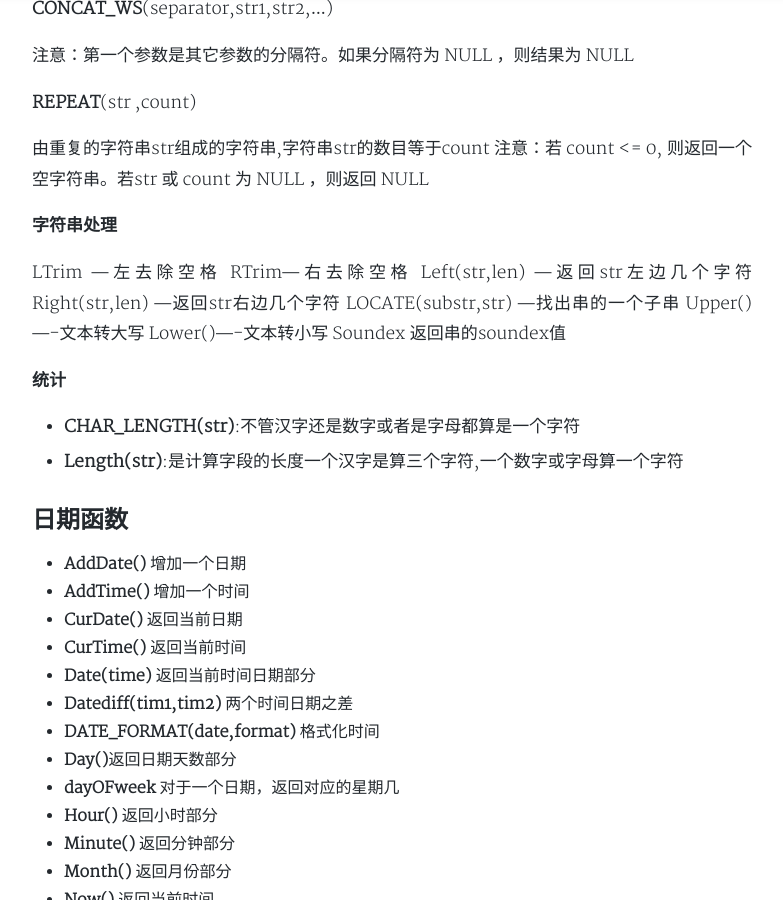
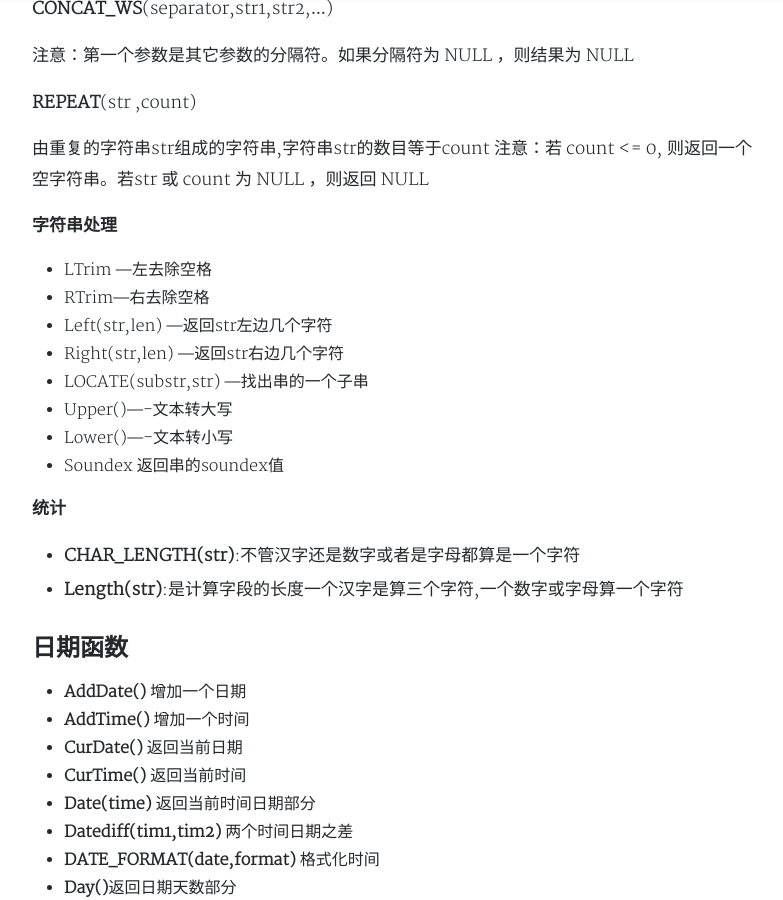
Before and after one commit to gobige/gobige.github.io, a Jekyll site: the page built from _posts/2017-09-13-mysqlbaseKnowledge.md, in a window 1280 px wide and 900 px high, scrolled down 6356 px. Shown: the whole window, without its empty margins (248-1031 px from the left). Built offline with Jekyll 4.4.1, drawn with Linux system fonts in a browser that asks for light colours; nearby versions of some CDN libraries; a style sheet for code colours, icons or effects is not loaded.

```diff
--- a/_posts/2017-09-13-mysqlbaseKnowledge.md
+++ b/_posts/2017-09-13-mysqlbaseKnowledge.md
@@ -280,14 +280,14 @@ select **CONCAT**(f_name, " ", l_name) from table
 
 **字符串处理**
 
-LTrim ---左去除空格
-RTrim---右去除空格
-Left(str,len) ---返回str左边几个字符
-Right(str,len) ---返回str右边几个字符
-LOCATE(substr,str)  ---找出串的一个子串
-Upper()----文本转大写
-Lower()----文本转小写
-Soundex 返回串的soundex值
+- LTrim ---左去除空格
+- RTrim---右去除空格
+- Left(str,len) ---返回str左边几个字符
+- Right(str,len) ---返回str右边几个字符
+- LOCATE(substr,str)  ---找出串的一个子串
+- Upper()----文本转大写
+- Lower()----文本转小写
+- Soundex 返回串的soundex值
 
 **统计**
 
```
